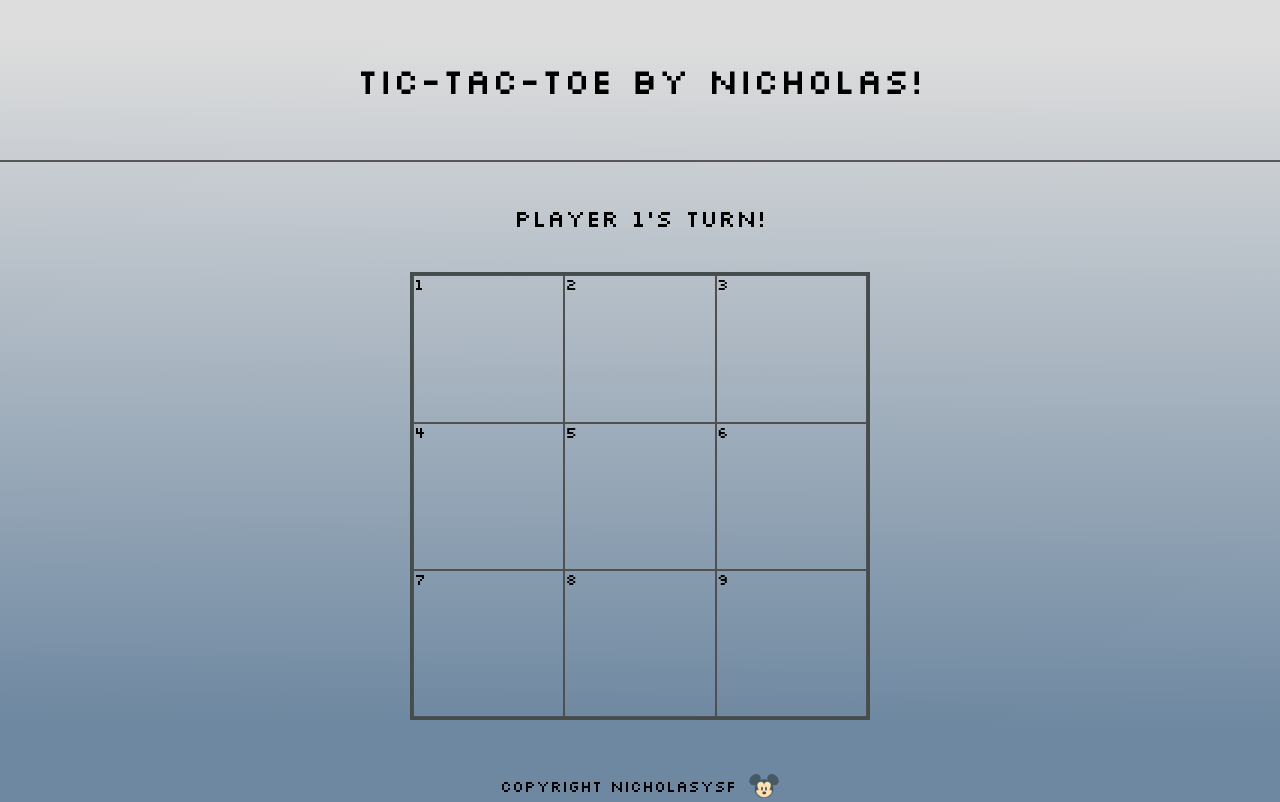
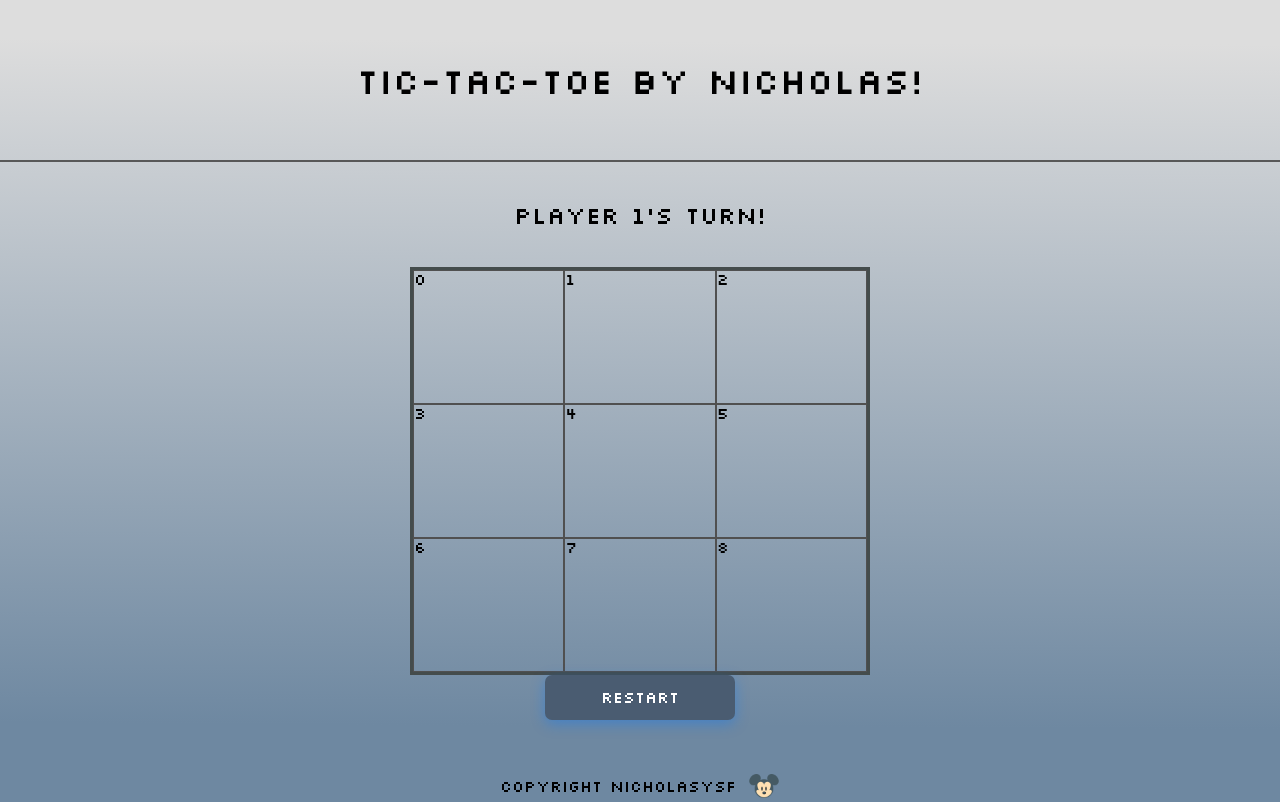
Before and after one commit to nicholasysf/tic-tac-toe, a plain HTML site: page index.html in a window 1280 px wide. Drawn offline with Linux system fonts and the light colour scheme.

Commit message:
added a restart button

```diff
--- a/index.html
+++ b/index.html
@@ -12,15 +12,19 @@
     <main>
         <p>Player 1's turn!</p>
         <div class="grid-container">
-            <div class="boxes">1</div>
-            <div class="boxes">2</div>
-            <div class="boxes">3</div>
-            <div class="boxes">4</div>
-            <div class="boxes">5</div>
-            <div class="boxes">6</div>
-            <div class="boxes">7</div>
-            <div class="boxes">8</div>
-            <div class="boxes">9</div>
+            <div class="boxes" data-cell>0</div>
+            <div class="boxes" data-cell>1</div>
+            <div class="boxes" data-cell>2</div>
+            <div class="boxes" data-cell>3</div>
+            <div class="boxes" data-cell>4</div>
+            <div class="boxes" data-cell>5</div>
+            <div class="boxes" data-cell>6</div>
+            <div class="boxes" data-cell>7</div>
+            <div class="boxes" data-cell>8</div>
+        </div>
+        <div class="winning-message" id="winningMessage">
+            <div id="winningMessageText"></div>
+            <button id="restartButton">Restart</button>
         </div>
         <footer>Copyright NICHOLASYSF <img src="./icons8-animation-96.png" alt=""></footer>
     </main>
--- a/styles.css
+++ b/styles.css
@@ -63,6 +63,30 @@ main>p{
     background-color: rgb(118, 145, 161);
 }
 
+button{
+    padding-top: 20px;
+    display: inline-block;
+    outline: 0;
+    cursor: pointer;
+    border: none;
+    padding: 0 56px;
+    height: 45px;
+    line-height: 45px;
+    border-radius: 7px;
+    background-color: #4a5c71;
+    color: white;
+    font-weight: 400;
+    font-size: 16px;
+    box-shadow: 0 4px 14px 0 rgb(0 118 255 / 39%);
+    transition: background 0.2s ease,color 0.2s ease,box-shadow 0.2s ease;
+    font-family: 'Silkscreen',cursive;
+
+}
+button:hover{
+
+        background: rgba(111, 166, 228, 0.9);
+        box-shadow: 0 6px 20px rgb(0 118 255 / 23%);
+}
 footer{
     display: flex;
     padding-top: 50px;
```
Also changed, not shown: app.js (+11 -0 lines).
